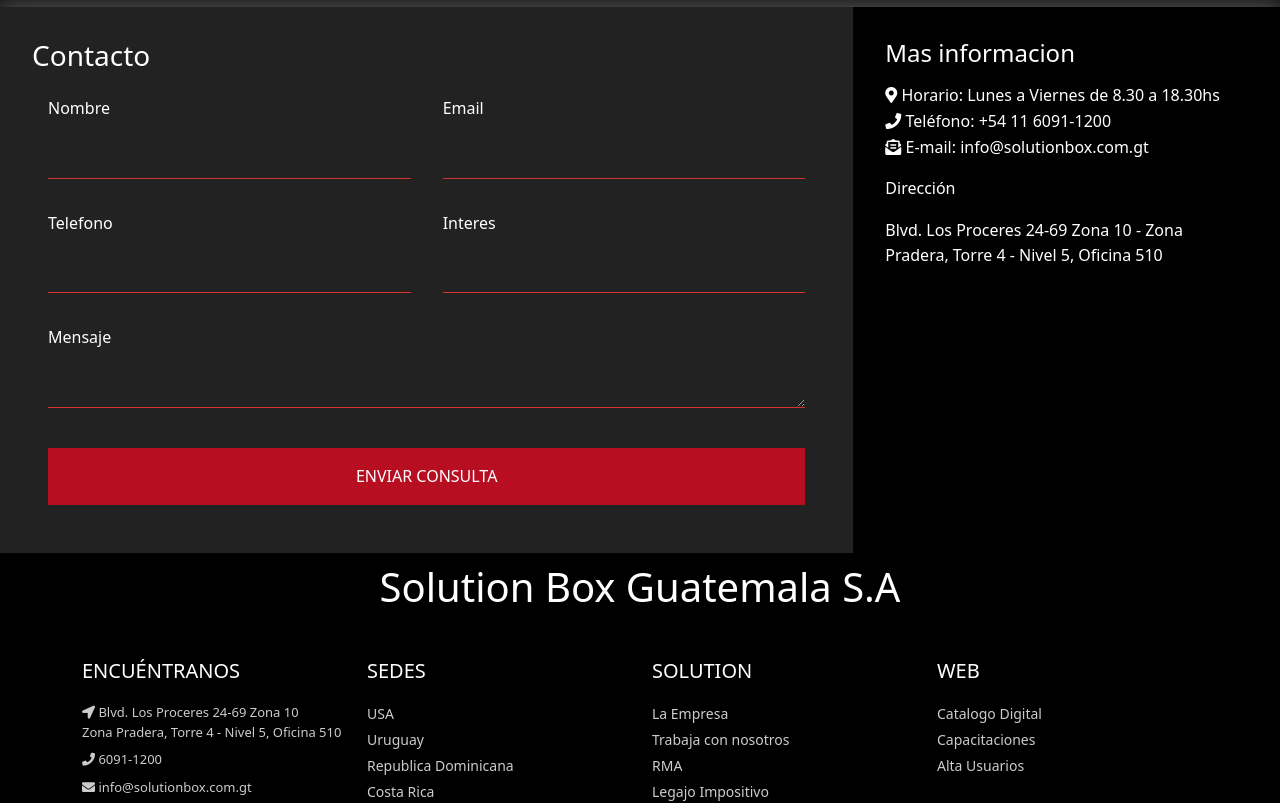
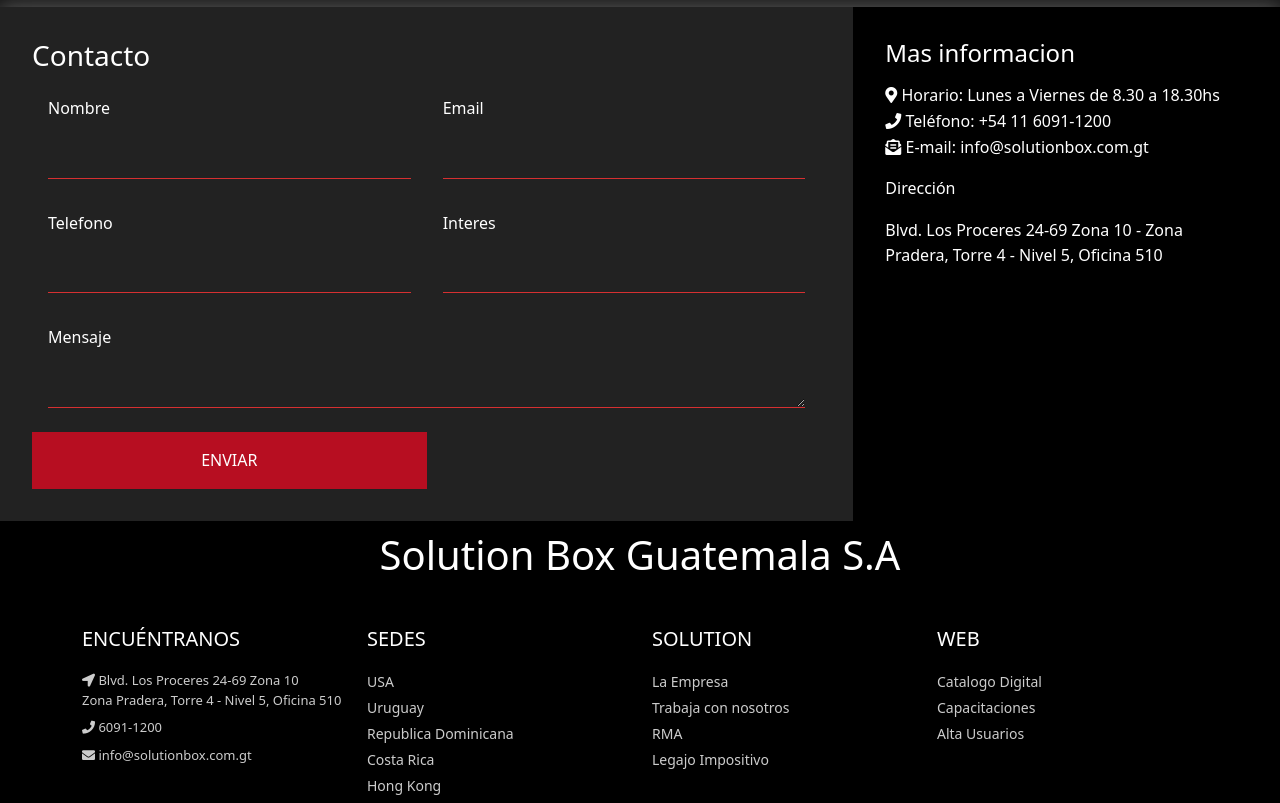
Before and after one commit to RamiroSB/guatemala-alfa, a React (Create React App) app: page /contacto in a window 1280 px wide. Shown: the part 1277-2080 px from the top of the page. Built offline with nearby package versions, Linux system fonts and the light colour scheme.

Commit message:
Formulario contacto funcional

```diff
--- a/src/components/Formulario/Form2.js
+++ b/src/components/Formulario/Form2.js
@@ -1,12 +1,19 @@
 import React from 'react'
 import "./Form2style.css"
 
+import Swal from 'sweetalert2/dist/sweetalert2.js'
+
 export const Form2 = () => {
 
-/* para prevenir que el formulario se envie y rompa la web ya que no tiene back */
-    const previeneElEnvio = event => {
-        event.preventDefault()
+    const handleSubmit = () => {
+        Swal.fire({
+            icon: 'success',
+            title: 'Mensaje enviado correctamente!',
+            text: 'Muchas gracias por su mensaje, nos estaremos comunicando a la brevedad',
+          })
+
     }
+
 
 return (
     <div className="content">
@@ -16,32 +23,30 @@
         <div className="contact-wrapper animated bounceInUp">
             <div className="contact-form">
                 <h3>Contacto</h3>
-                <form onSubmit={previeneElEnvio}>
+                <form action="http://localhost:8080/api/contact" method="POST" onSubmit={handleSubmit}>
                     <p>
                         <label>Nombre</label>
-                        <input type="text" name="fullname"/>
+                        <input type="text" name="nombre" required/>
                     </p>
                     <p>
                         <label>Email</label>
-                        <input type="email" name="email"/>
+                        <input type="email" name="email" required/>
                     </p>
                     <p>
                         <label>Telefono</label>
-                        <input type="tel" name="phone"/>
+                        <input type="tel" name="telefono"/>
                     </p>
                     <p>
                         <label>Interes</label>
-                        <input type="text" name="affair"/>
+                        <input type="text" name="interes"/>
                     </p>
                     <p className="block">
                         <label>Mensaje</label>
-                        <textarea name="message" rows="1"></textarea>
+                        <textarea name="mensaje" rows="1"></textarea>
                     </p>
-                    <p className="block">
-                        <button className='enviaConsulta'>
-                            ENVIAR CONSULTA
-                        </button>
-                    </p>
+
+                    <button type="submit" className='enviaConsulta' id='botonSubmit'>Enviar</button>
+
                 </form>
             </div>
             <div className="contact-info">
```
